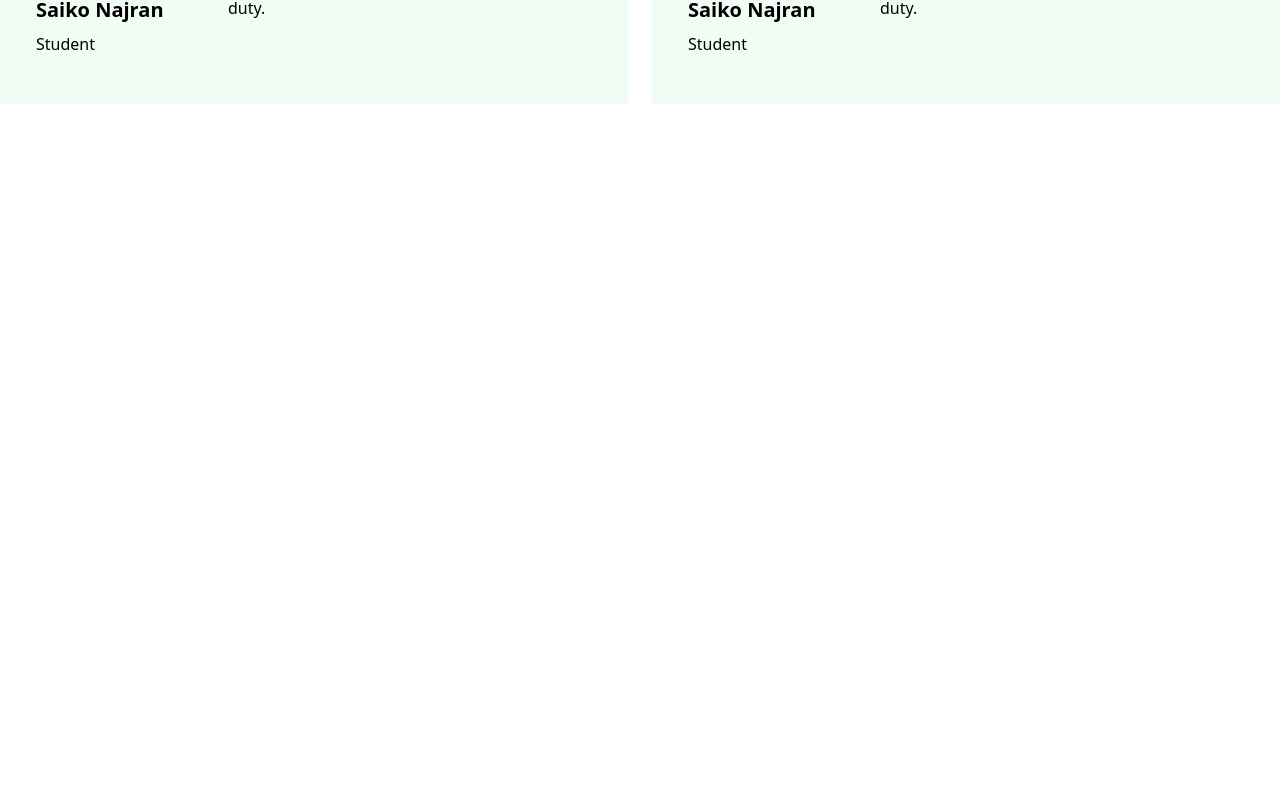
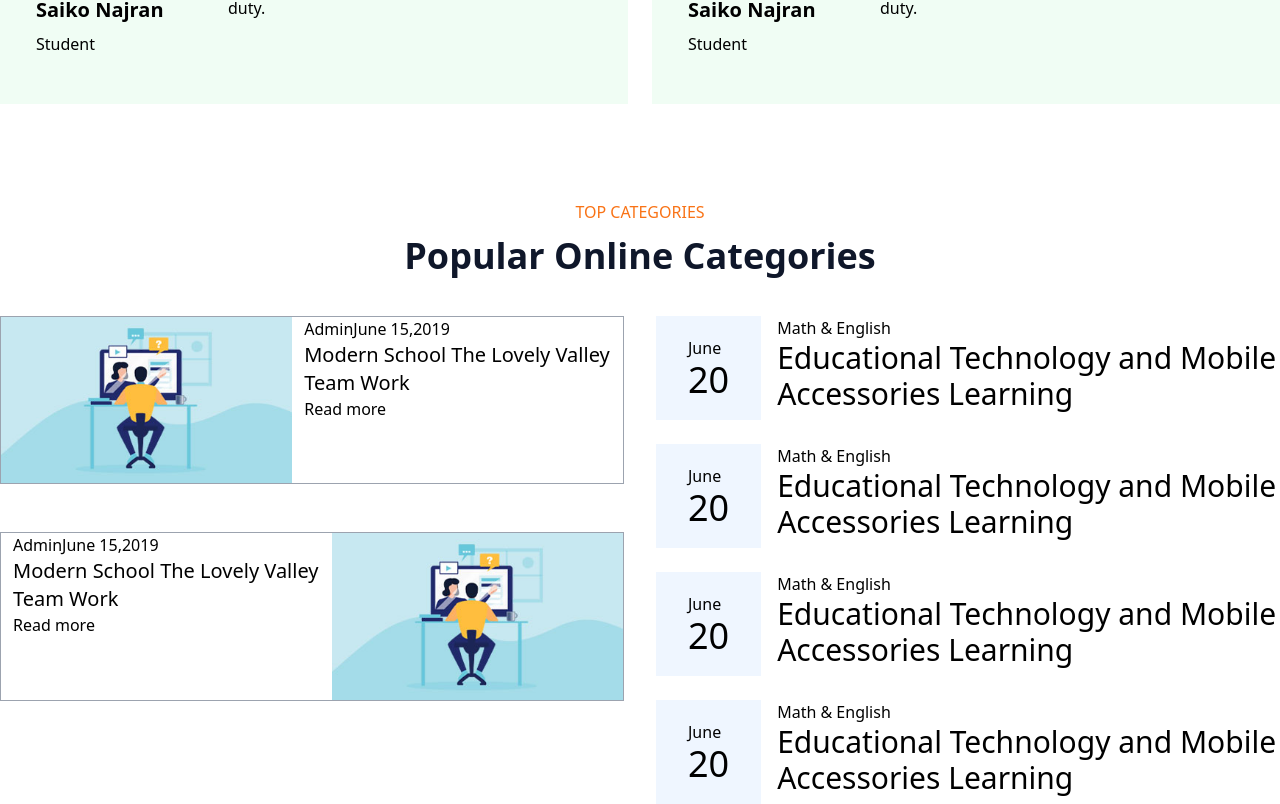
Before and after one commit to raselsharif/cit-final-project, a React (Vite) app: page / in a window 1280 px wide. Shown: the part 3070-3874 px from the top of the page. Before the commit the page ends 3270 px from the top, so only its background shows below. Built offline with nearby package versions, Linux system fonts and the light colour scheme.

Commit message:
added NEWS UPDATE section

```diff
--- a/src/assets/sections/about_one/About.jsx
+++ b/src/assets/sections/about_one/About.jsx
@@ -11,6 +11,7 @@ import Anchor from '../../components/Anchor'
 import Image from '../../components/Image'
 import P from '../../components/P'
 import { BsFillPlayFill } from 'react-icons/bs';
+import Span from '../../components/Span'
 
 function About() {
     return (
@@ -133,7 +134,7 @@ function About() {
                             <P Text="Student" />
                         </Div>
                         <Div Class="col-span-8">
-                            <P Text="The charms of pleasure of the moment so blinded by desire that they cannot foresee the pain and trouble that are bound ensue and equal blame belongs to those who fail in their duty."/>
+                            <P Text="The charms of pleasure of the moment so blinded by desire that they cannot foresee the pain and trouble that are bound ensue and equal blame belongs to those who fail in their duty." />
                         </Div>
                     </Div>
                     <Div Class="grid grid-cols-12 gap-5 py-12 px-9 bg-green-50">
@@ -143,11 +144,100 @@ function About() {
                             <P Text="Student" />
                         </Div>
                         <Div Class="col-span-8">
-                            <P Text="The charms of pleasure of the moment so blinded by desire that they cannot foresee the pain and trouble that are bound ensue and equal blame belongs to those who fail in their duty."/>
+                            <P Text="The charms of pleasure of the moment so blinded by desire that they cannot foresee the pain and trouble that are bound ensue and equal blame belongs to those who fail in their duty." />
                         </Div>
                     </Div>
                 </Div>
 
+            </Div>
+
+
+            {/* NEWS UPDATE section  */}
+            <Div Class="container mx-auto">
+                <Div>
+                    <H3 Class="font-medium text-center text-orange-500 mb-3" Text="TOP CATEGORIES" />
+                    <H2 Class="font-bold text-center text-4xl text-slate-900 mb-10" Text="Popular Online Categories" />
+                </Div>
+
+                <Div Class="grid grid-cols-2 gap-8">
+                    <Div>
+                        <Div Class="flex gap-3 mb-12 border border-gray-400">
+                            <Div>
+                                <Image Source="./images/event01.jpg" />
+                            </Div>
+                            <Div>
+                                <Div>
+                                    <Span Text="Admin" />
+                                    <Span Text="June 15,2019" />
+                                </Div>
+                                <P Class="text-xl" Text="Modern School The Lovely Valley Team Work" />
+                                <Anchor text="Read more">
+
+                                </Anchor>
+                            </Div>
+                            <Div></Div>
+                        </Div>
+                        <Div Class="flex flex-row-reverse gap-3 border border-gray-400">
+                            <Div>
+                                <Image Source="./images/event01.jpg" />
+                            </Div>
+                            <Div>
+                                <Div>
+                                    <Span Text="Admin" />
+                                    <Span Text="June 15,2019" />
+                                </Div>
+                                <P Class="text-xl" Text="Modern School The Lovely Valley Team Work" />
+                                <Anchor text="Read more">
+
+                                </Anchor>
+                            </Div>
+                            <Div></Div>
+                        </Div>
+                    </Div>
+
+                    <Div Class="flex flex-col gap-6">
+                        <Div Class="flex gap-4">
+                            <Div Class="bg-blue-50 px-8 py-5">
+                                <H4 Text="June" />
+                                <H3 Text="20" Class="text-4xl" />
+                            </Div>
+                            <Div>
+                                <P Text="Math & English" />
+                                <H3 Class="text-3xl" Text="Educational Technology and Mobile Accessories Learning" />
+                            </Div>
+                        </Div>
+                        <Div Class="flex gap-4">
+                            <Div Class="bg-blue-50 px-8 py-5">
+                                <H4 Text="June" />
+                                <H3 Text="20" Class="text-4xl" />
+                            </Div>
+                            <Div>
+                                <P Text="Math & English" />
+                                <H3 Class="text-3xl" Text="Educational Technology and Mobile Accessories Learning" />
+                            </Div>
+                        </Div>
+                        <Div Class="flex gap-4">
+                            <Div Class="bg-blue-50 px-8 py-5">
+                                <H4 Text="June" />
+                                <H3 Text="20" Class="text-4xl" />
+                            </Div>
+                            <Div>
+                                <P Text="Math & English" />
+                                <H3 Class="text-3xl" Text="Educational Technology and Mobile Accessories Learning" />
+                            </Div>
+                        </Div>
+                        <Div Class="flex gap-4">
+                            <Div Class="bg-blue-50 px-8 py-5">
+                                <H4 Text="June" />
+                                <H3 Text="20" Class="text-4xl" />
+                            </Div>
+                            <Div>
+                                <P Text="Math & English" />
+                                <H3 Class="text-3xl" Text="Educational Technology and Mobile Accessories Learning" />
+                            </Div>
+                        </Div>
+                    </Div>
+                </Div>
             </Div>
 
         </Section>
```
Also changed, not shown: public/images/event01.jpg (added).
